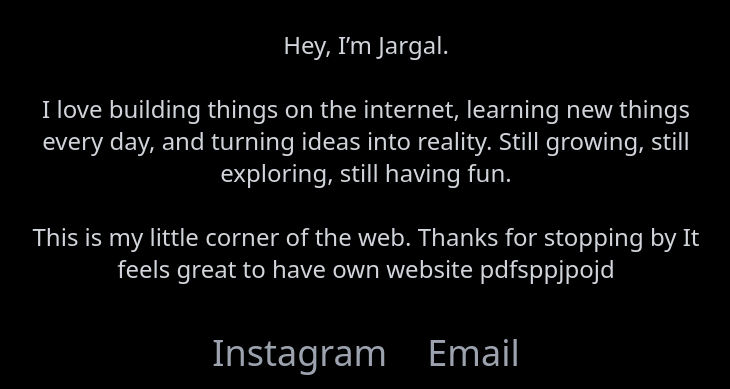
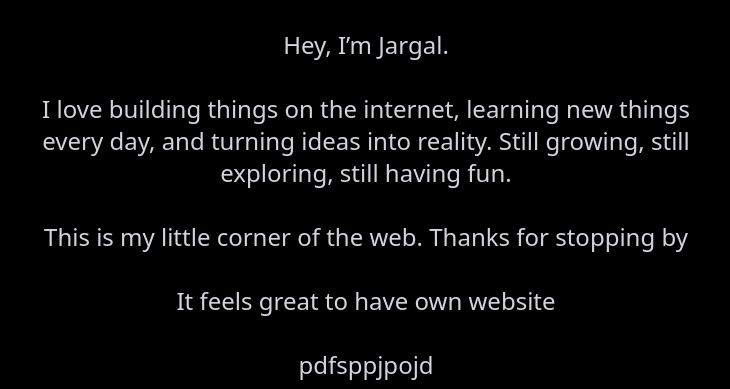
Before and after one commit to Jargal0613/personal-website, a plain HTML site: page public/index.html in a window 1280 px wide. Shown: the part 563-952 px from the top of the page, without its empty margins (274-1004 px from the left). Drawn offline with nearby package versions, Linux system fonts and the light colour scheme.

Commit message:
Update index.html

```diff
--- a/public/index.html
+++ b/public/index.html
@@ -38,9 +38,9 @@
         Hey, I’m Jargal.<br><br>
         I love building things on the internet, learning new things every day, and turning ideas into reality.
         Still growing, still exploring, still having fun.<br><br>
-        This is my little corner of the web. Thanks for stopping by
-        It feels great to have own website
-        pdfsppjpojd
+        This is my little corner of the web. Thanks for stopping by<br><br>
+        It feels great to have own website<br><br>
+        pdfsppjpojd<br><br>
       </p>
 
       <!-- Socials -->
```
